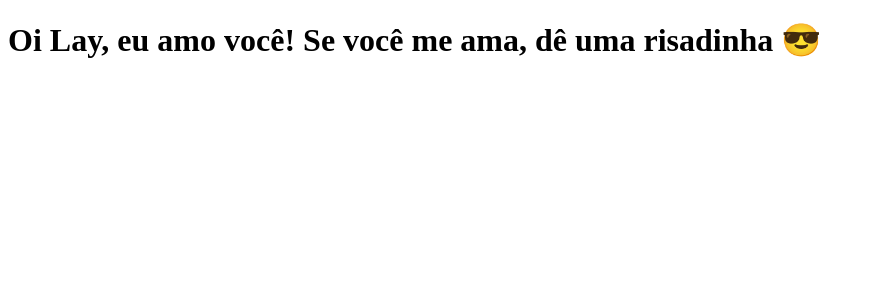
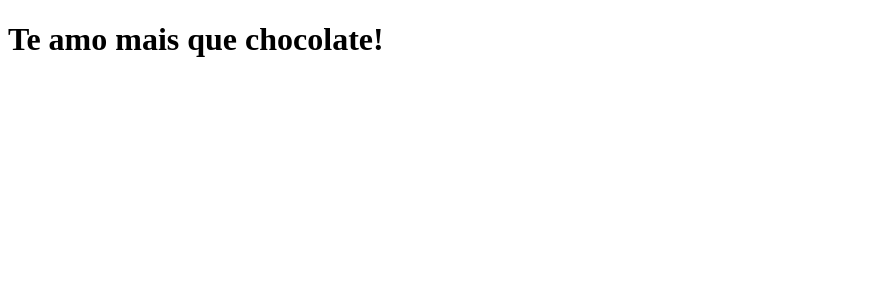
Before and after one commit to magdielrocha/clone-tabnews, a Next.js app: page / in a window 1280 px wide. Shown: the top 300 px of the page, without its empty margins (0-874 px from the left). Built offline with nearby package versions, Linux system fonts and the light colour scheme.

Commit message:
altera a mensagem

```diff
--- a/pages/index.js
+++ b/pages/index.js
@@ -1,5 +1,5 @@
 function Home() {
-    return <h1>Oi Lay, eu amo você! Se você me ama, dê uma risadinha 😎</h1>
+    return <h1>Te amo mais que chocolate!</h1>
 }
 
 export default Home;
```
